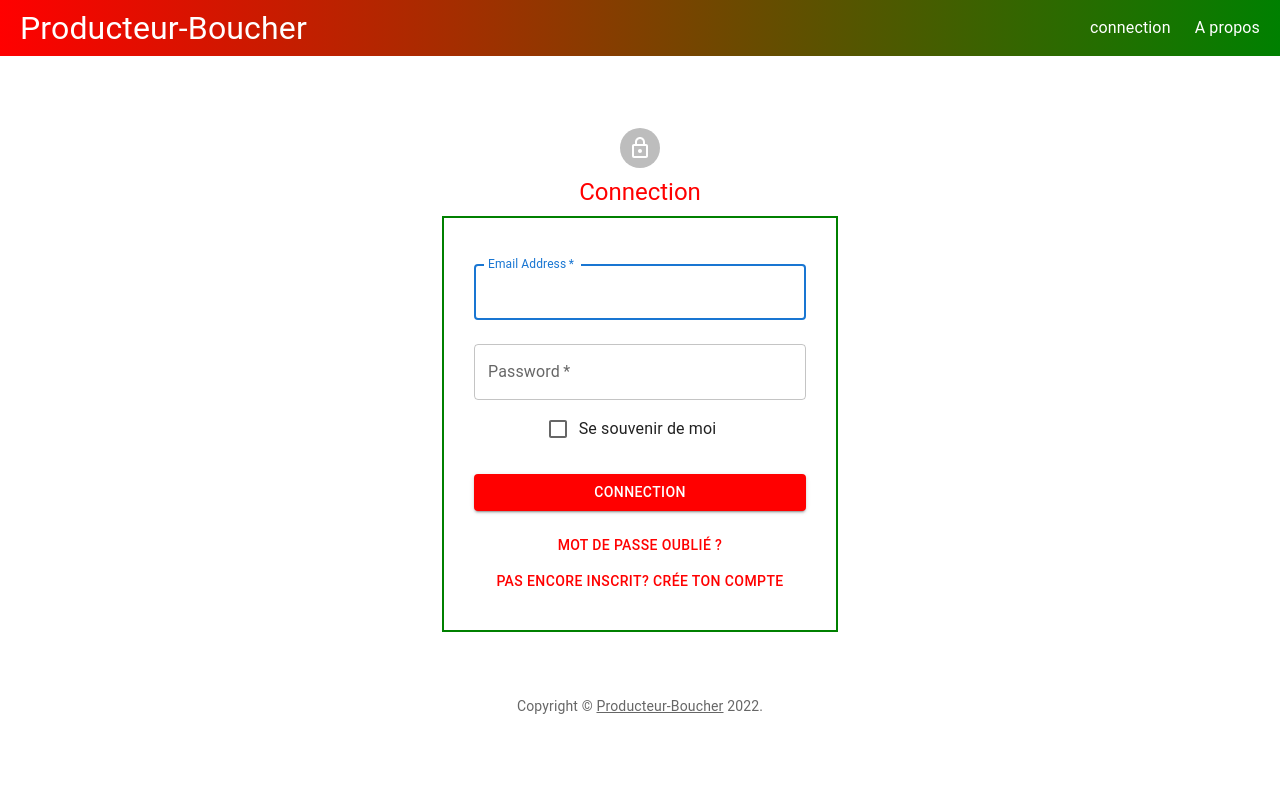
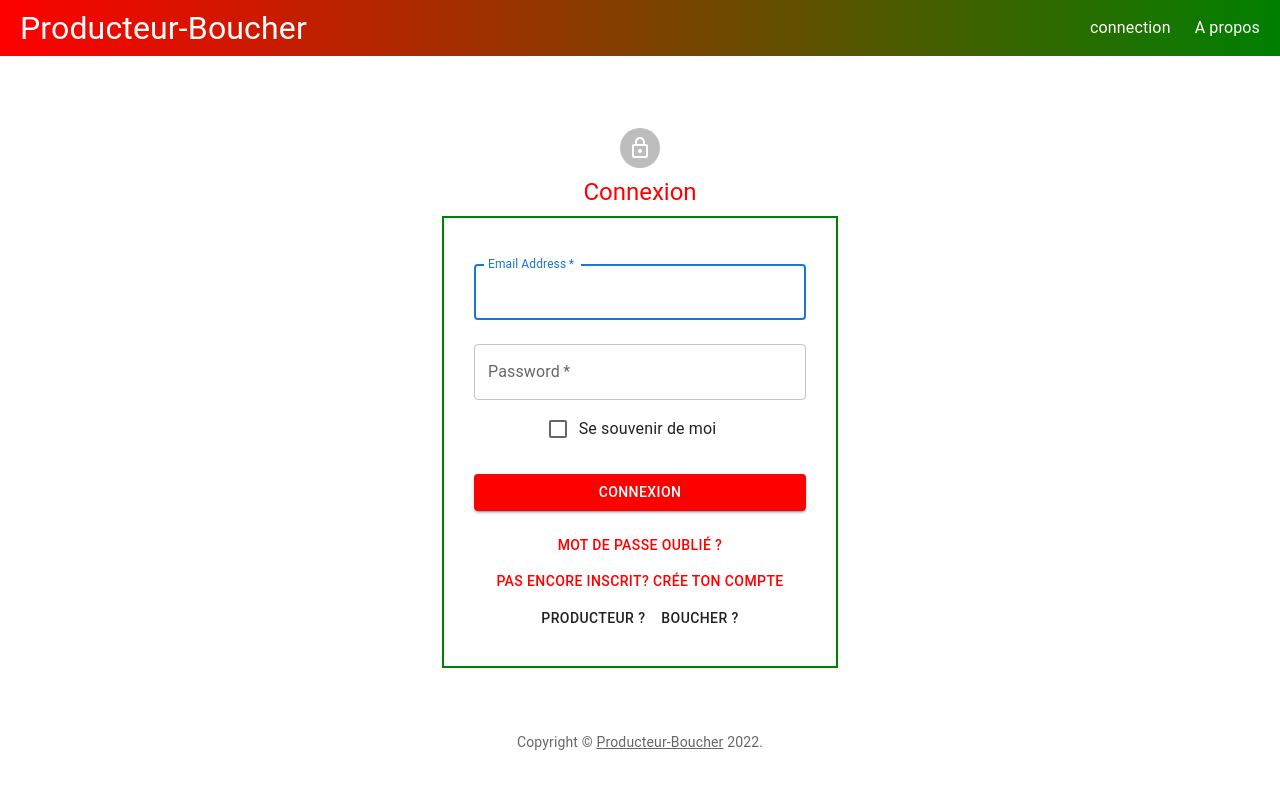
Before and after one commit to kkevin203/appli-boucher, a React (Create React App) app: page /Connection in a window 1280 px wide. Shown: the top 788 px of the page. Built offline with nearby package versions, Linux system fonts and the light colour scheme.

Commit message:
update inscription

```diff
--- a/src/App.js
+++ b/src/App.js
@@ -3,7 +3,8 @@ import Navbar from './navbar';
 import Connection from './pages/connection';
 import Propos from './pages/propos';
 import Home from './pages/Home';
-import Inscription_producteur from './components/inscription-producteur';
+import Inscription_producteur from './pages/inscription-producteur';
+import Inscription_boucher from './pages/inscription-boucher';
 import { Route, Routes } from 'react-router-dom';
 
 function App() {
@@ -19,6 +20,10 @@ function App() {
             path="/inscription-producteur"
             element={<Inscription_producteur />}
           />
+          <Route
+            path="/inscription-boucher"
+            element={<Inscription_boucher />}
+          />
         </Routes>
       </div>
     </>
--- a/src/components/card.js
+++ b/src/components/card.js
@@ -14,6 +14,9 @@ import FavoriteIcon from '@mui/icons-material/Favorite';
 import ShareIcon from '@mui/icons-material/Share';
 import MoreVertIcon from '@mui/icons-material/MoreVert';
 import ExpandMoreIcon from '@mui/icons-material/ExpandMore';
+import Button from '@mui/material/Button';
+import Link from '@mui/material/Link';
+
 
 
 const ExpandMore = styled((props) => {
@@ -56,12 +59,12 @@ export default function RecipeReviewCard(props) {
         </Typography>
       </CardContent>
       <CardActions disableSpacing>
-        <IconButton aria-label="add to favorites">
-          <FavoriteIcon />
-        </IconButton>
-        <IconButton aria-label="share">
-          <ShareIcon />
-        </IconButton>
+        <Button  href={props.lien} component={Link}>
+              {'Pas encore inscrit? Crée ton compte'}
+        </Button>
+
+
+
         <ExpandMore
           expand={expanded}
           onClick={handleExpandClick}
@@ -73,7 +76,7 @@ export default function RecipeReviewCard(props) {
       </CardActions>
       <Collapse in={expanded} timeout="auto" unmountOnExit>
         <CardContent>
-          <Typography paragraph>Method:</Typography>
+          <Typography paragraph>Petit plus:</Typography>
           <Typography paragraph>{props.description2}</Typography>
           <Typography paragraph></Typography>
         </CardContent>
--- a/src/components/inscription-producteur.js
+++ b/src/components/formulaire-inscription.js
@@ -1,6 +1,6 @@
 import React, { useState } from 'react';
 
-function Formulaire() {
+function Formulaire(props) {
   const [name, setName] = useState('');
   const [nameCompany, setNameCompany] = useState('');
   const [tva, setTva] = useState('');
@@ -34,7 +34,7 @@ function Formulaire() {
   // entrer par l'utilisateur dans le formulaire
   const handleNumeroChange = (e) => {
     setNumero(e.target.value);
-  }
+  };
 
   // fonction pour mettre à jour l'état de l'e-mail avec la valeur
   // entrer par l'utilisateur dans le formulaire
@@ -83,8 +83,8 @@ function Formulaire() {
         >
           {/*lorsque l'utilisateur soumet le formulaire, handleSubmit()
         la fonction sera appelée .*/}
-          <h2>formulaire Producteur </h2>
-          <h3> Sign-up Form </h3>
+          <h2> formulaire {props.title} </h2>
+          <h3> inscrivez vous ! </h3>
           <img src="" />
           <label>Name:</label>
           <br />
--- a/src/navbar.js
+++ b/src/navbar.js
@@ -45,8 +45,19 @@ function CustomLinkWithMenuItem({ to, children, ...props }) {
         onClose={handleClose}
         TransitionComponent={Fade}
       >
-        <MenuItem onClick={handleClose}>{props.firstMenu}</MenuItem>
-        <MenuItem onClick={handleClose}>{props.secondMenu}</MenuItem>
+        <MenuItem
+          onClick={handleClose}
+          component={Link}
+          // le prop 'to' (et tout autre prop non reconnu par MenuItem lui-même)
+          // sera transmis au composant Link
+          to="/connection"
+        >
+          {' '}
+          {props.firstMenu}
+        </MenuItem>
+        <MenuItem onClick={handleClose} component={Link} to="/connection">
+          {props.secondMenu}
+        </MenuItem>
         <MenuItem onClick={handleClose}>{props.thirdMenu}</MenuItem>
       </Menu>
     </li>
--- a/src/pages/Home.js
+++ b/src/pages/Home.js
@@ -19,16 +19,18 @@ export default function Home() {
             description="En choisissant de vous logger en tant que producteur vous aurez accés
             aux boucher de votre régions."
             description2="Ici vous pourrez mettre en vente vos bêtes au prix que vous voulez pour que les boucher vois vos bêtes avec les critère demandé. "
+            lien="./inscription-producteur"
           />
         </Grid>
         <Grid item xs={3}>
           <MyCard
             avatar="B"
             title=" boucher"
-            img = "static/media/img2.755030a1a7f5a82ce826.webp"
+            img="static/media/img2.755030a1a7f5a82ce826.webp"
             description="En choisissant de vous logger en tant que boucher vous aurez accés
             aux producteur de votre régions."
             description2="Ici vous pourrez voir vos éleveurs et leurs bêtes au prix qu'ils auront décidé de les vendre et choisir vos critère"
+            lien="./inscription-boucher"
           />
         </Grid>
       </Grid>
--- a/src/pages/connection.js
+++ b/src/pages/connection.js
@@ -73,7 +73,7 @@ export default function Connection(props) {
             <LockOutlinedIcon />
           </Avatar>
           <Typography component="h1" variant="h5" style={{ color: 'red' }}>
-            Connection
+            Connexion
           </Typography>
           <Box
             component="form"
@@ -112,13 +112,19 @@ export default function Connection(props) {
               variant="contained"
               sx={{ mt: 3, mb: 2 }}
             >
-              CONNECTION
+              CONNEXION
             </Button>
             <Button color="red" href="/" component={Link}>
               {'Mot de passe oublié ?'}
             </Button>
             <Button color="red" href="/" component={Link}>
               {'Pas encore inscrit? Crée ton compte'}
+            </Button>
+            <Button color="green" href="/inscription-producteur" component={Link}>
+              {'producteur ?'}
+            </Button>
+            <Button color="green" href="/inscription-boucher" component={Link}>
+              {'Boucher ?'}
             </Button>
           </Box>
         </Box>
--- /dev/null
+++ b/src/pages/inscription-boucher.js
@@ -0,0 +1,12 @@
+import Formulaire from '../components/formulaire-inscription';
+
+const Form = Formulaire;
+
+export default function inscription() {
+  return (
+    <>
+      <h1>inscription</h1>
+      <Form title=" Boucher" />
+    </>
+  );
+}
--- /dev/null
+++ b/src/pages/inscription-producteur.js
@@ -0,0 +1,12 @@
+import Formulaire from '../components/formulaire-inscription';
+
+const Form = Formulaire;
+
+export default function inscription() {
+  return (
+    <>
+      <h1>inscription</h1>
+      <Form title=" Producteur" />
+    </>
+  );
+}
```
